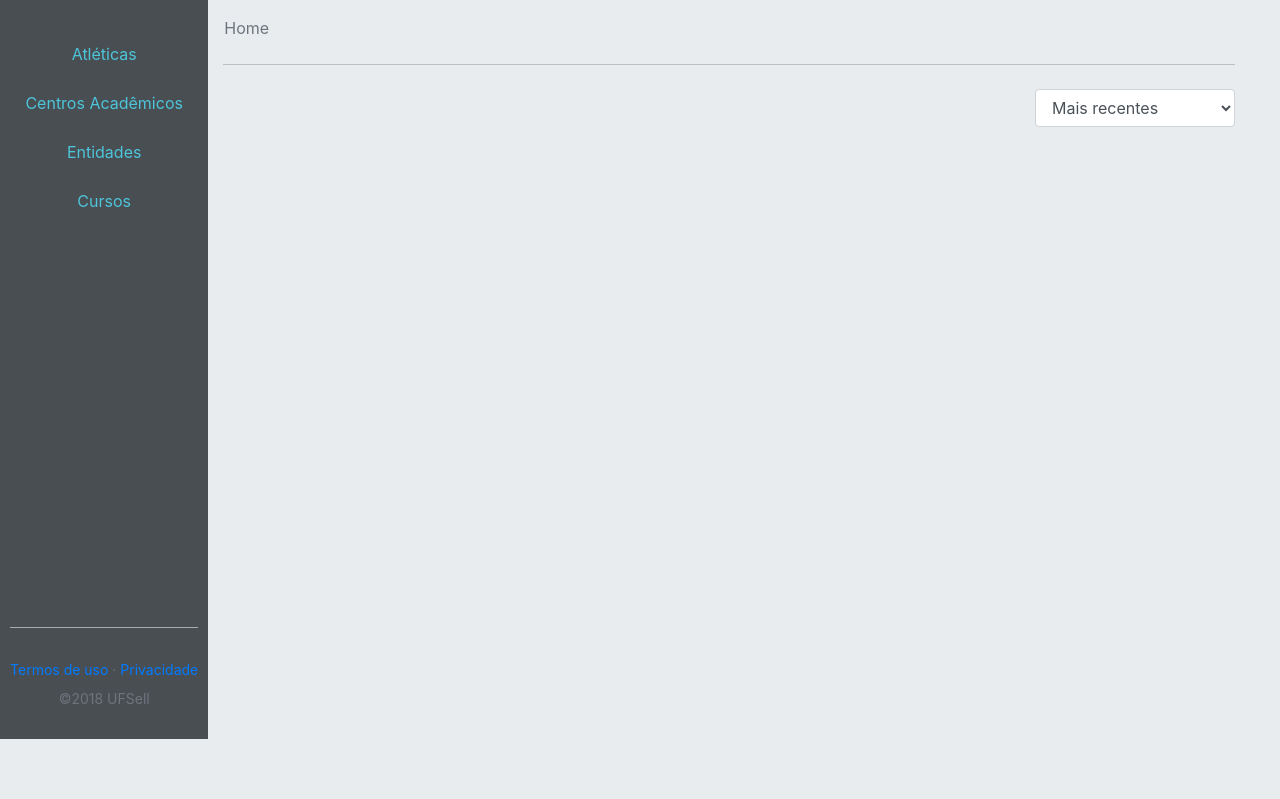
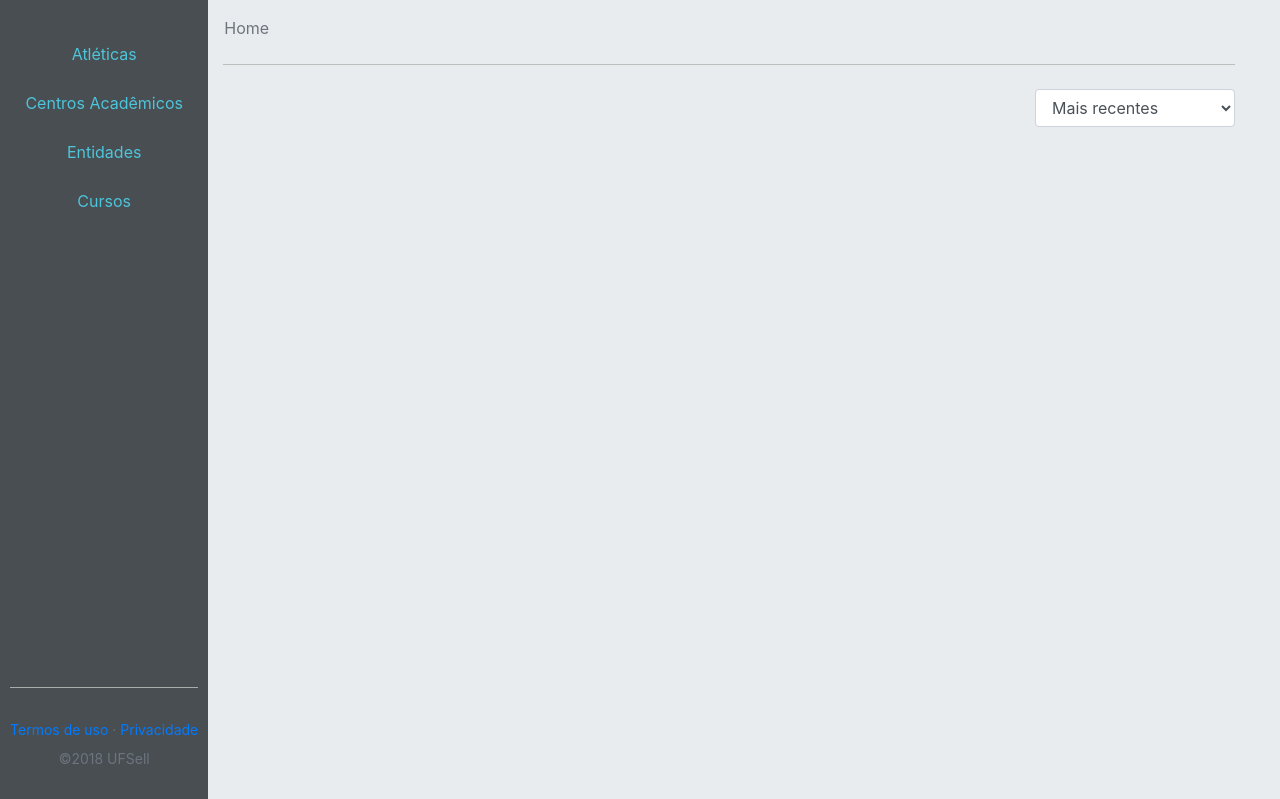
Before and after one commit to lucaspsacchi/ihc2018, a PHP site: page /home.php?sel=1 in a window 1280 px wide. Shown: the part 61-860 px from the top of the page. Before the commit the page ends 800 px from the top, so only its background shows below. Run offline with PHP 8.4, Linux system fonts and the light colour scheme; a user stored in the database is signed in; data that the repository does not hold is empty.

Commit message:
Voltando o css da sidebar

```diff
--- a/css/comprador.css
+++ b/css/comprador.css
@@ -104,7 +104,7 @@ nav {
 
 #defRow {
 	width: 100%;
-	height: 100%; /* Aqui q da overflow no menu */
+	height: 100vh; /* Aqui q da overflow no menu */
 }
 
 
@@ -228,7 +228,7 @@ hr {
 	background-color: #494e53 !important;
 	display: flex;
 	flex-direction: column;
-	height: 100%;
+	min-height: 100%;
 	width: 100%;
 	z-index: 100;
 }
```
